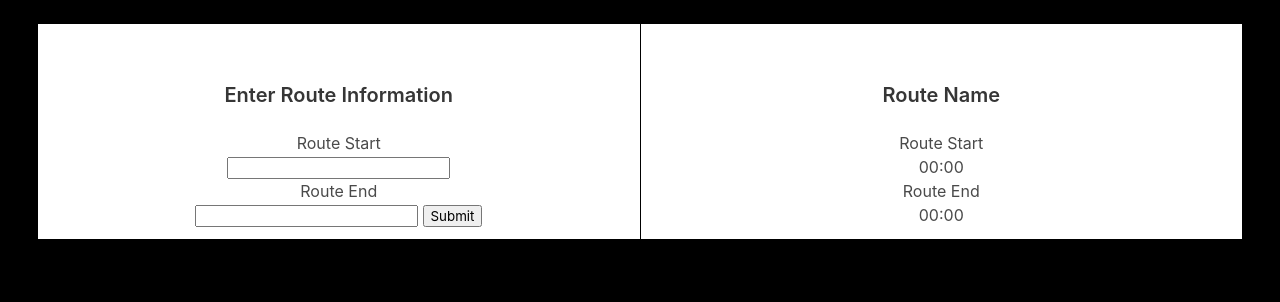
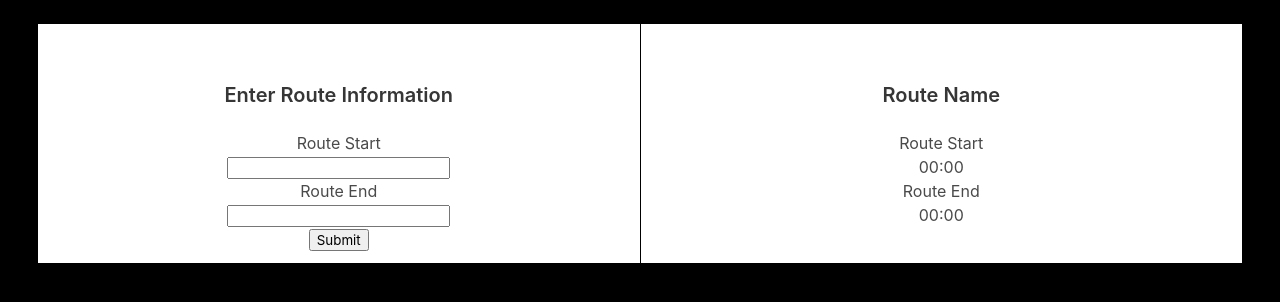
Before and after one commit to Michael-Dougherty17/377-Team-2, a website: page public/index.html in a window 1280 px wide. Shown: the part 70-372 px from the top of the page. Drawn offline with nearby package versions, Linux system fonts and the light colour scheme; no server answers.

Commit message:
Update index.html

```diff
--- a/public/index.html
+++ b/public/index.html
@@ -53,7 +53,7 @@
             <h4>Route Start</h4>
             <input type="text" id="start" name="start" />
             <h4>Route End</h4>
-            <input type="text" id="end" name="end" />
+            <input type="text" id="end" name="end" /> <br>
             <button type = "submit" id = "activate" name = "activate"> Submit </button>
           </form>
         </div>
```
